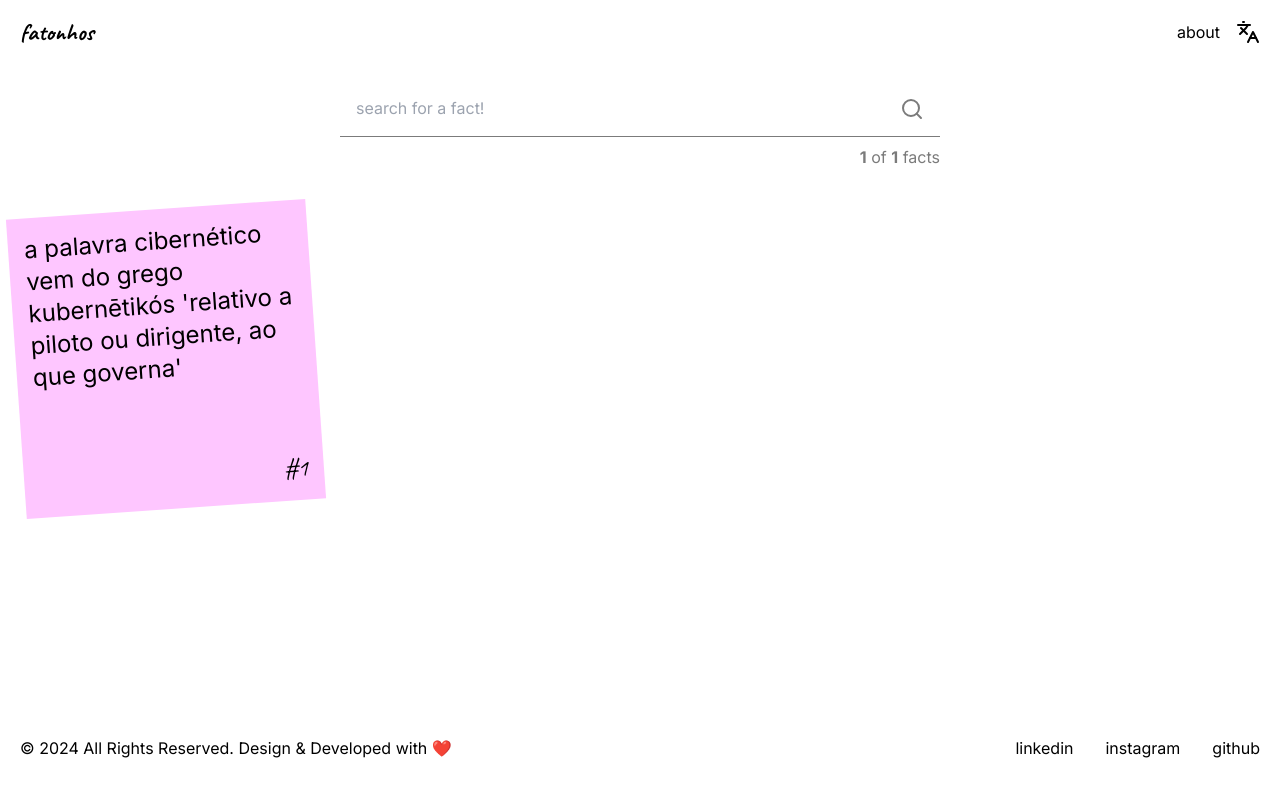
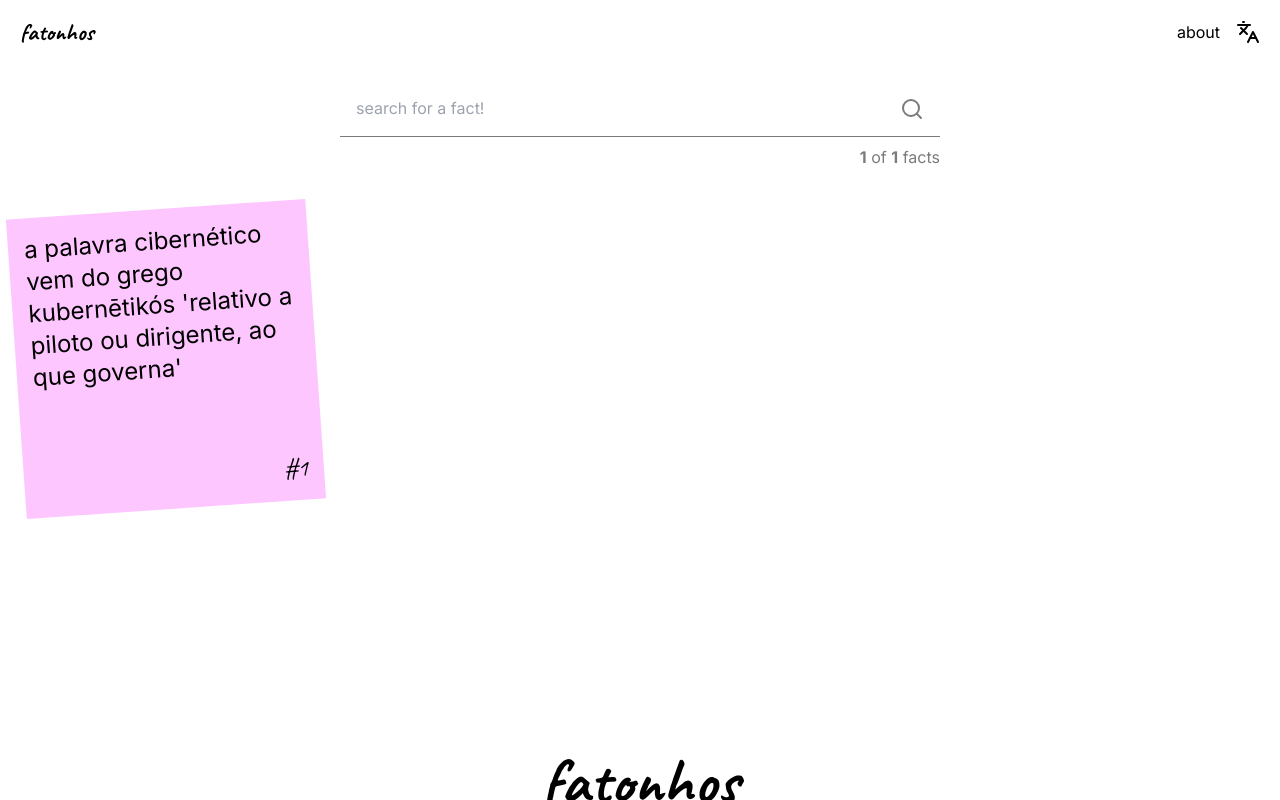
Before and after one commit to Haaguitos/fun-facts, a SvelteKit app: page / in a window 1280 px wide. Built offline with nearby package versions, Linux system fonts and the light colour scheme.

Commit message:
feat: new footer

```diff
--- a/src/components/Footer.svelte
+++ b/src/components/Footer.svelte
@@ -1,34 +1,5 @@
-<script lang="ts">
-    const currentYear = new Date().getFullYear()
-</script>
-
-
-<footer class="flex flex-col justify-between gap-4 py-8 px-5 items-center xl:flex-row xl:justify-between xl:py-10">
-    <p id="currentYear">© {currentYear} All Rights Reserved. Design & Developed with ❤️️</p>
-
-    <div class="flex flex-row gap-8">
-        <a
-            target="_blank"
-            rel="noreferrer"
-            href={'https://www.linkedin.com/in/igor-haag/'}
-        >
-            linkedin
-        </a>
-
-        <a
-            target="_blank"
-            rel="noreferrer"
-            href={'https://www.instagram.com/haaguitos/'}
-        >
-            instagram
-        </a>
-
-        <a
-            target="_blank"
-            rel="noreferrer"
-            href={'https://github.com/Haaguitos'}
-        >
-            github
-        </a>
-    </div>
+<footer class="flex flex-col justify-center gap-4 pt-8 items-center overflow-hidden xl:pt-10">
+    <span class='font-heading text-[5vw] font-bold translate-y-[30%] select-none'>
+        fatonhos
+    </span>
 </footer>
--- a/src/routes/+page.svelte
+++ b/src/routes/+page.svelte
@@ -14,7 +14,7 @@
 </script>
 
 <svelte:head>
-	<title>Home</title>
+	<title>Fatonhos</title>
 	<meta name="description" content="Svelte demo app" />
 </svelte:head>
 
```
